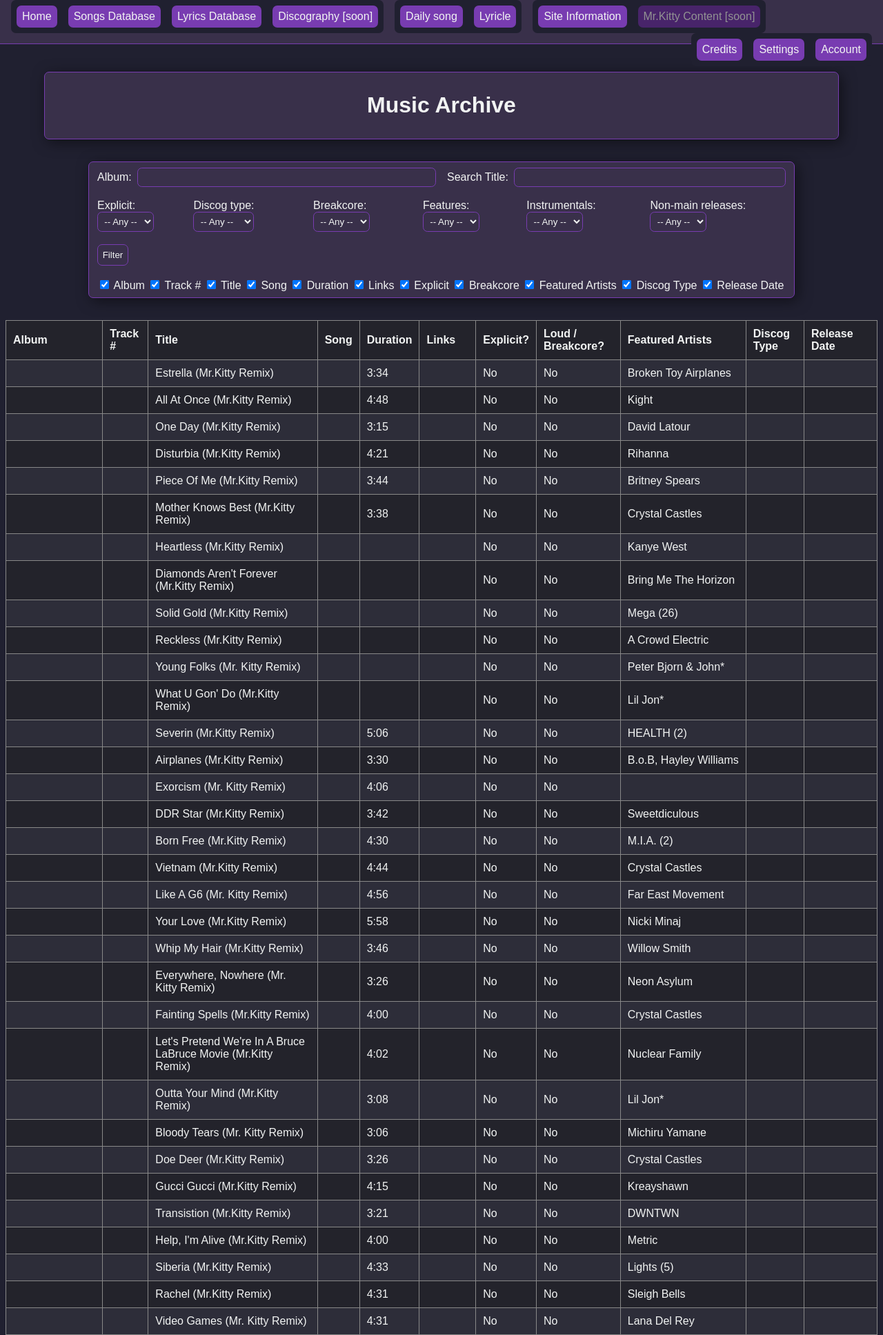
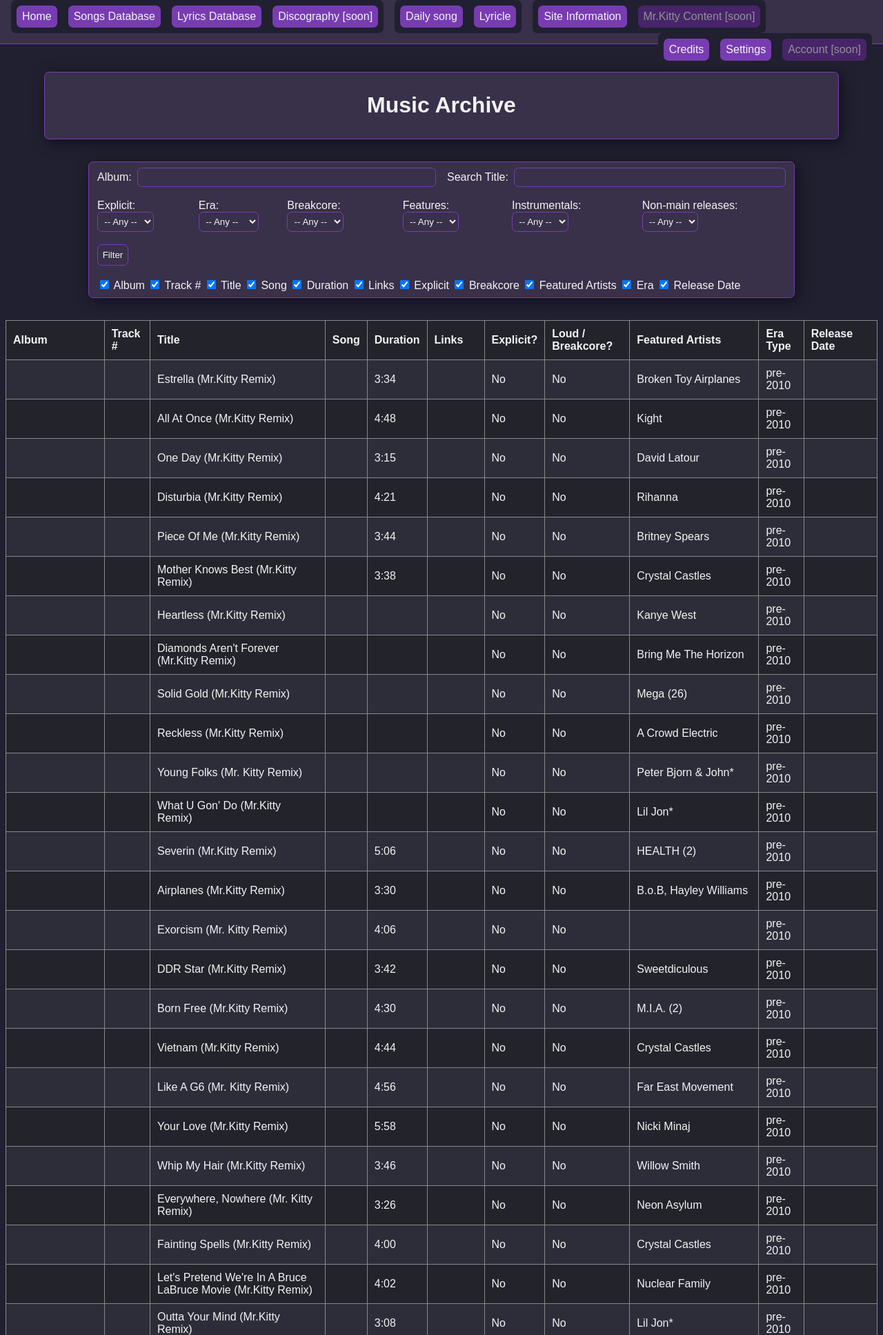
Before and after one commit to Kars-Ascended/MKA, a PHP site: page /songs in a window 1280 px wide. Shown: the top 1935 px of the page at 69% size. Run offline with PHP 8.4, Linux system fonts and the light colour scheme; data comes from the database, SQL or seed files in the repository; data that the repository does not hold is empty.

Commit message:
changes/fixes

```diff
--- a/backend/meta-include.php
+++ b/backend/meta-include.php
@@ -41,7 +41,7 @@
     <div class="parent" style="margin-left: auto;">
         <a button href="/extras.php">Credits</a>
         <a button id="settings-button">Settings</a>
-        <a button href="/user.php">Account</a>
+        <a button href="#" style="filter: brightness(0.6);">Account [soon]</a>
     </div>
 </div>
 
--- a/css/meta-include.css
+++ b/css/meta-include.css
@@ -100,6 +100,12 @@
     }
 }
 
+@media only screen and (max-width: 1400px) {
+    .settings img {
+        display: none;
+    }
+}
+
 /* Mobile styles */
 @media only screen and (max-width: 768px) {
 
--- a/pages/songs.php
+++ b/pages/songs.php
@@ -40,12 +40,12 @@
 
             <label>
                 <div class="custom-select">
-                    Discog type:
-                    <select name="discog">
+                    Era:
+                    <select name="era">
                         <option value="">-- Any --</option>
-                        <option value="main" <?php if (($_GET['discog'] ?? '') === 'main') echo 'selected'; ?>>Main</option>
-                        <option value="pre-2010" <?php if (($_GET['discog'] ?? '') === 'pre-2010') echo 'selected'; ?>>Pre-2010</option>
-                        <option value="other" <?php if (($_GET['discog'] ?? '') === 'other') echo 'selected'; ?>>Other</option>
+                        <option value="main" <?php if (($_GET['era'] ?? '') === 'main') echo 'selected'; ?>>Main</option>
+                        <option value="pre-2010" <?php if (($_GET['era'] ?? '') === 'pre-2010') echo 'selected'; ?>>Pre-2010</option>
+                        <option value="other" <?php if (($_GET['era'] ?? '') === 'other') echo 'selected'; ?>>Other</option>
                     </select>
                 </div>
             </label>
@@ -105,7 +105,7 @@
         <label><input type="checkbox" class="toggle-column" data-column="6" checked> Explicit</label>
         <label><input type="checkbox" class="toggle-column" data-column="7" checked> Breakcore</label>
         <label><input type="checkbox" class="toggle-column" data-column="8" checked> Featured Artists</label>
-        <label><input type="checkbox" class="toggle-column" data-column="9" checked> Discog Type</label>
+        <label><input type="checkbox" class="toggle-column" data-column="9" checked> Era</label>
         <label><input type="checkbox" class="toggle-column" data-column="10" checked> Release Date</label>
     </main-element>
 
@@ -121,7 +121,7 @@
             <th>Explicit?</th>
             <th>Loud / Breakcore?</th>
             <th>Featured Artists</th>
-            <th>Discog Type</th>
+            <th>Era Type</th>
             <th>Release Date</th>
         </tr>
 
@@ -135,7 +135,7 @@
                     <div class='audio-player'
                          data-album='<?php echo htmlspecialchars($row['album_title'] ?? '', ENT_QUOTES); ?>'
                          data-song='<?php echo htmlspecialchars($row['TRACK_TITLE'] ?? '', ENT_QUOTES); ?>'
-                         data-discog='<?php echo htmlspecialchars($row['discog'] ?? '', ENT_QUOTES); ?>'>
+                         data-era='<?php echo htmlspecialchars($row['era'] ?? '', ENT_QUOTES); ?>'>
                         <div class='audio-placeholder'>Click to load audio</div>
                     </div>
                 <?php endif; ?>
@@ -156,7 +156,7 @@
             <td><?php echo isset($row['explicit']) ? ($row['explicit'] ? 'Yes' : 'No') : ''; ?></td>
             <td><?php echo isset($row['volume']) ? ($row['volume'] ? 'Yes' : 'No') : ''; ?></td>
             <td><?php echo (!empty($row['featured_artists']) && $row['featured_artists'] !== 'FALSE') ? htmlspecialchars($row['featured_artists']) : ''; ?></td>
-            <td><?php echo !is_null($row['discog']) ? htmlspecialchars($row['discog']) : ''; ?></td>
+            <td><?php echo !is_null($row['era']) ? htmlspecialchars($row['era']) : ''; ?></td>
             <td><?php echo !is_null($row['release_date']) ? htmlspecialchars($row['release_date']) : ''; ?></td>
         </tr>
         <?php endwhile; ?>
```
Also changed, not shown: backend/dailySong.php (+4 -4 lines), pages/index.php (+3 -6 lines).
